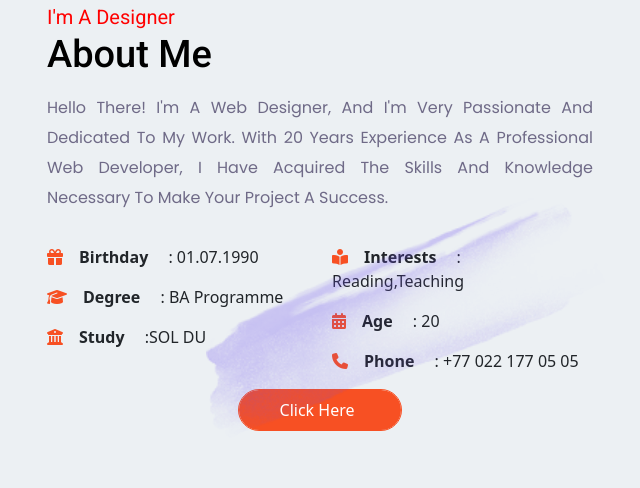
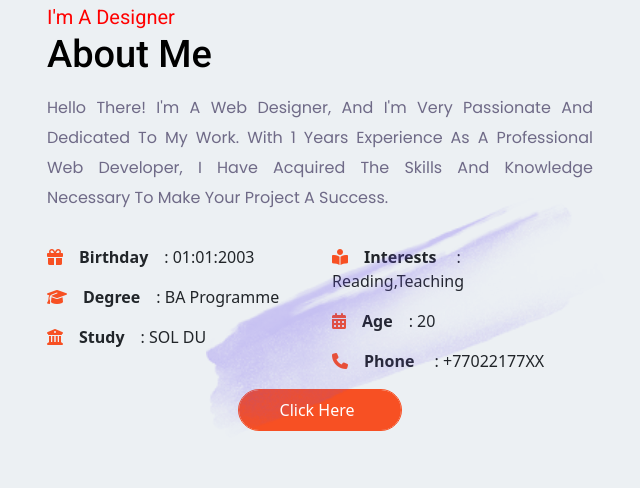
Before and after one commit to ritikaq/ritikaq.github.io, a plain HTML site: page index.html in a window 1280 px wide. Shown: the part 1332-1820 px from the top of the page, 605-1245 px from the left. Drawn offline with nearby package versions, Linux system fonts and the light colour scheme; a web font is replaced by a local one.

Commit message:
update informations

```diff
--- a/index.html
+++ b/index.html
@@ -80,7 +80,7 @@
                 </div>
                 <div class="col-12 col-md-12 col-lg-6 main_heading">
                     <h5> Hello, I'm </h5>
-                    <h3 class="animate__animated animate__bounce animate__backInDown"><i>rit</i></h3>
+                    <h3 class="animate__animated animate__bounce animate__backInDown"><i>ritika</i></h3>
                     <h4 class=" ">A <span style="color: #8067f0;">Creative Designer</span> From <span
                             style="color: #1cbe59">INDEA</span> </h4>
                     <p class="  ">I'm creative designer based in indea, and I'm very passionate and dedicated to my
@@ -138,7 +138,7 @@
                     <h3>about me</h3>
                     <p class="mt-3" style="text-align: justify;">Hello there! I'm a web designer, and I'm very
                         passionate and dedicated to my work. With
-                        20 years
+                        1 years
                         experience as a professional web developer, I have acquired the skills and knowledge necessary
                         to
                         make your project a success. </p>
@@ -146,11 +146,11 @@
                         <div class="col-12 col-md-6">
                             <ul class="list-unstyled">
                                 <li class="mt-3"><i class="fa-solid fa-gift " style="color:  #f75023;"></i><b
-                                        class="mx-3">Birthday</b> : 01.07.1990</li>
+                                        class="mx-3">Birthday</b>: 01:01:2003</li>
                                 <li class="mt-3"><i class="fa-solid fa-graduation-cap" style="color:  #f75023;"></i><b
-                                        class="mx-3">Degree</b> : bA programme</li>
+                                        class="mx-3">Degree</b>: bA programme</li>
                                 <li class="mt-3"> <i class="fa-solid fa-building-columns "
-                                        style="color:  #f75023;"></i><b class="mx-3">Study</b> :SOL DU</li>
+                                        style="color:  #f75023;"></i><b class="mx-3">Study</b>: SOL DU</li>
                             </ul>
                         </div>
                         <div class="col-12 col-md-6">
@@ -159,9 +159,9 @@
                                         style="color:  #f75023;"></i><b class="mx-3">Interests</b> : Reading,teaching
                                 </li>
                                 <li class="mt-3"><i class="fa-solid fa-calendar-days " style="color:  #f75023;"></i><b
-                                        class="mx-3">age</b> : 20</li>
+                                        class="mx-3">age</b>: 20</li>
                                 <li class="mt-3"><i class="fa-solid fa-phone " style="color:  #f75023;"></i><b
-                                        class="mx-3">Phone</b> : +77 022 177 05 05</li>
+                                        class="mx-3">Phone</b> : +77022177XX</li>
                             </ul>
                         </div>
                     </div>
```
